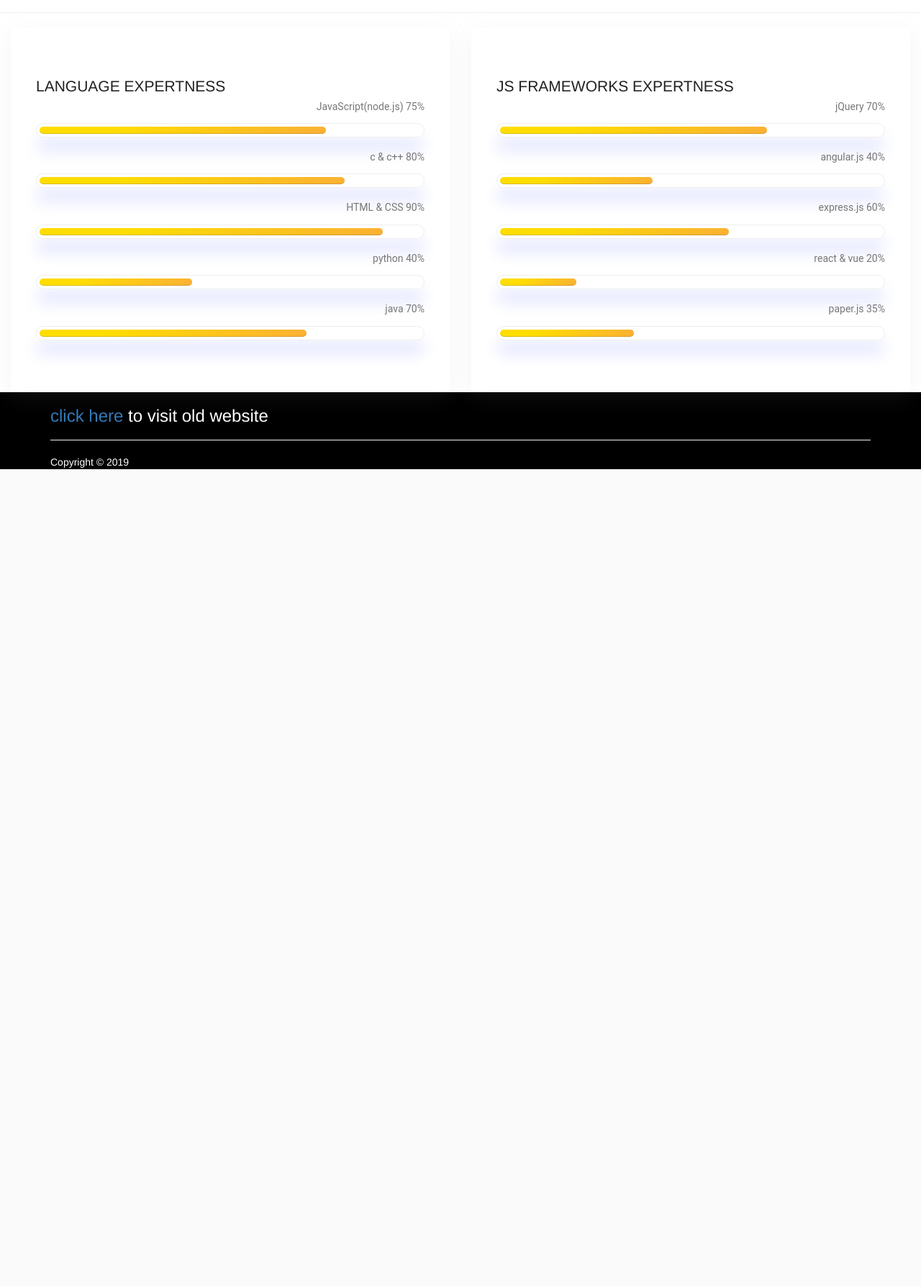
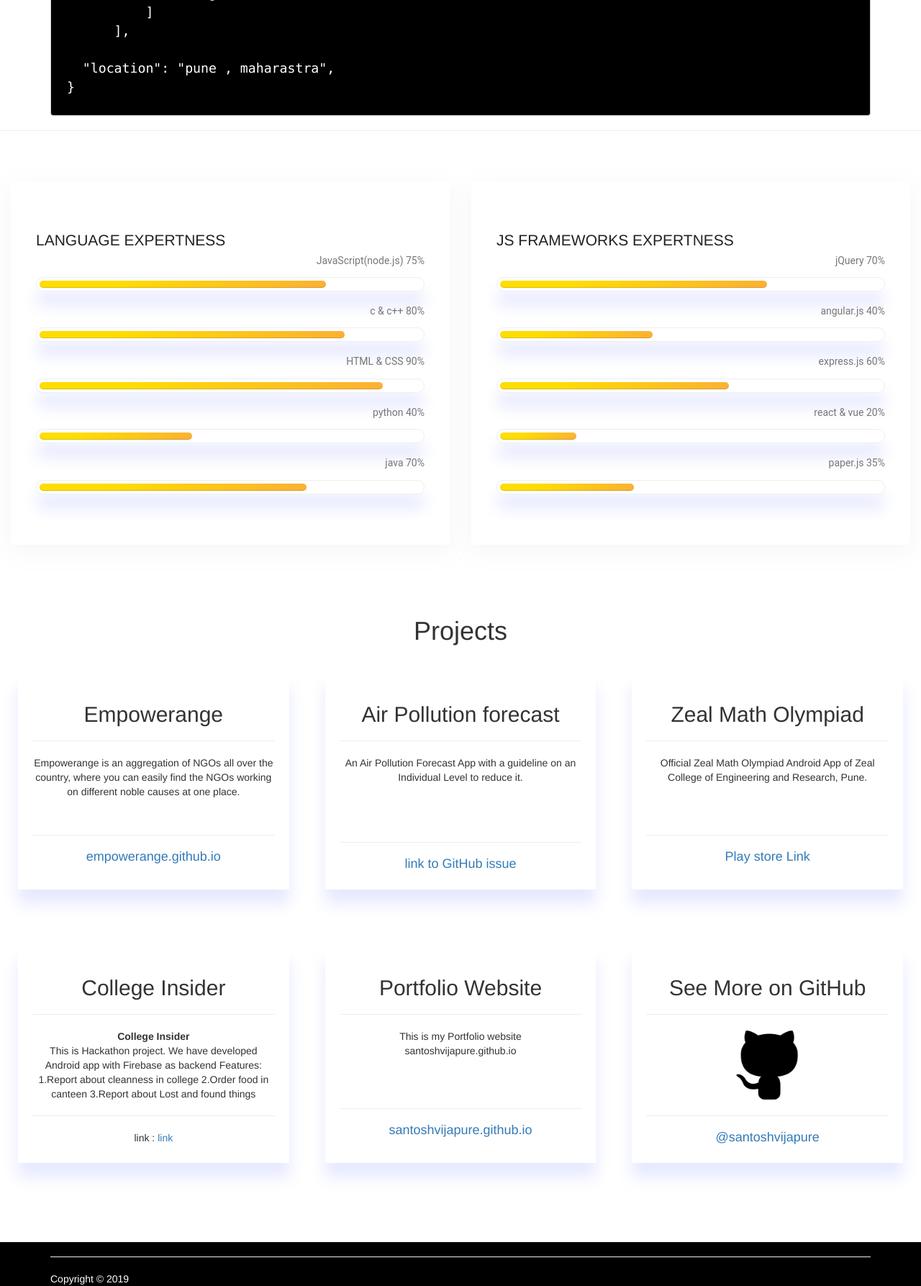
Before and after one commit to santoshvijapure/santoshvijapure.github.io, a PHP site: page /index/index.html in a window 1280 px wide. Shown: the part 1863-3650 px from the top of the page at 72% size. Before the commit the page ends 2515 px from the top, so only its background shows below. Run offline with PHP 8.4, Linux system fonts and the light colour scheme.

Commit message:
work details added some changes in GIT-APP

```diff
--- a/index/Style.css
+++ b/index/Style.css
@@ -4,7 +4,7 @@
 }
 .pageOne{
    height: 100vh;
-   padding-top: 100px;;
+   padding-top: 50px;
 }
 .my-img{
     /* padding-top: 10%; */
@@ -34,19 +34,12 @@
 
       /* width: 300px; */
       padding: auto;
+  }
 
-  }
   pre{
       background: black;
       color: green;
   }
-
-
-
-
-
-
-
 
   /* progress bar css  */
 
@@ -59,8 +52,6 @@
       font-size: 21px;
       text-transform: uppercase;
 }
-
-
       .tools_expert .skill_main .skill_item h4 {
         text-align: right;
         font-size: 14px;
@@ -92,7 +83,7 @@
              background-image: -webkit-linear-gradient(0deg, #8490ff 0%, #62bdfc 100%);
             background-image: -ms-linear-gradient(0deg, #8490ff 0%, #62bdfc 100%);*/
           }
-        }
+
 
         .tools_expert {
             margin-top: 50px;
@@ -105,3 +96,15 @@
     height: 100% !important;
 padding: 4px !important;
 }
+
+
+
+
+.work-card{
+  margin: 10px;
+  margin-top: 30px;
+  padding: 20px;
+  box-shadow: 0px 20px 20px 0px rgba(132, 144, 255, 0.2);
+  height: 300px;
+  text-align: center;
+}
--- a/index/index.html
+++ b/index/index.html
@@ -61,7 +61,7 @@
                     <li class="active"><a href="#">Home</a></li>
                     <li ><a href="#about">About</a></li>
                     <li ><a href="#" onclick="xD()">Blog</a></li>
-                    <li ><a href="#services">Work</a></li>
+                    <li ><a href="#work">Work</a></li>
                     <li ><a href="#social">Contact</a></li>
                 </ul>
                 </div> <!--ul-li-->
@@ -92,7 +92,7 @@
             <pre id="social">
   var root =
   {
-    "node_id": "MDQ6VXNlcjI5MTc0MDg5",
+    "node_id": "MDa6VINlsjIH5MAT0Mg5",
 
     "name":"Santosh vijapure",
 
@@ -102,7 +102,7 @@
         <a href="https://facebook.com/Santoshkumar.vijapure">Facebook</a>
         <a href="https://www.instagram.com/santosh.js/">Instagram </a>
         <a href="https://twitter.com/sant0shvijapure">Twitter</a>
-    ]
+    ],
 
     "skills":[
 
@@ -120,10 +120,14 @@
             express,
             bootstrap,
             angular.js,
-
+            paper.js
             ]
-        ]
-
+        "DB":[
+                "firebase",
+                "mySql",
+                "mongoDB"
+            ]
+        ],
 
     "location": "pune , maharastra",
   }
@@ -222,64 +226,166 @@
 
 <!-- Progress bar Ends -->
 
-
+<br>
+<br>
+<br>
+<br>
 <!-- portfolio behgins -->
 
-<div class="container-fluid">
-    <!-- <h1 class="text-center">My Work</h1> -->
+<div class="container-fluid " id="work">
+
+
+    <h1 class="text-center">Projects</h1>
 
     <div class="row">
-        <div class="col-lg-3 col-md-4 col-sm-6">
-            <div class="work-card"></div>
-        </div>
-        <div class="col-lg-3 col-md-4 col-sm-6">
-            <div class="work-card"></div>
-        </div>
-        <div class="col-lg-3 col-md-4 col-sm-6">
-            <div class="work-card"></div>
-        </div>
-    </div>
-    <div class="row">
-            <div class="col-lg-3 col-md-4 col-sm-6">
-                <div class="work-card"></div>
+
+            <div class="col-lg-4 col-md-4 col-sm-6">
+                    <div class="work-card ">
+                        <h2 class="text-center">
+                            Empowerange
+                        </h2>
+                        <hr>
+                        <p>
+                            Empowerange is an aggregation of NGOs all over the country, where you can easily find the NGOs working on different noble causes at one place.                            </p>
+                        <br>
+
+                            <hr>
+
+                        <p>
+
+                         <h4> <a href="https://empowerange.github.io"> empowerange.github.io  </a> </h4>
+                        </p>
+                    </div>
             </div>
-            <div class="col-lg-3 col-md-4 col-sm-6">
-                <div class="work-card"></div>
+
+            <div class="col-lg-4 col-md-4 col-sm-6">
+                    <div class="work-card ">
+                        <h2 class="text-center">
+                            Air Pollution forecast
+                        </h2>
+                        <hr>
+                        <p>
+                            An Air Pollution Forecast App with a guideline on an Individual Level to reduce it.
+                            <br>
+                            <br>
+                            <br>
+                            <br>
+                            <hr>
+                        <p>
+                          <h4>  <a href="https://github.com/hackferenceindia/submissions/issues/20"> link to GitHub issue </a> </h4>
+                        </p>
+                    </div>
             </div>
-            <div class="col-lg-3 col-md-4 col-sm-6">
-                <div class="work-card"></div>
-            </div>
-    </div>
-
-    <!-- <div class="row">
-                <div class="col-lg-3 col-md-4 col-sm-6">
-                    <div class="work-card"></div>
-                </div>
-                <div class="col-lg-3 col-md-4 col-sm-6">
-                    <div class="work-card"></div>
-                </div>
-                <div class="col-lg-3 col-md-4 col-sm-6">
-                    <div class="work-card"></div>
-                </div>
-    </div>
-                      -->
 
 
 
+                    <div class="col-lg-4 col-md-4 col-sm-6">
+                            <div class="work-card ">
+                                <h2 class="text-center">
+                                    Zeal Math Olympiad
+                                </h2>
+                                <hr>
+                                <p>
+                                        Official Zeal Math Olympiad Android App of Zeal College of Engineering and Research, Pune.
+                                </p>
+                                <br>
+                                <br>
+
+                                <hr>
+                                <h4>
+                                    <a href="https://play.google.com/store/apps/details?id=com.prathameshmore.zealmatholympiad&hl=en_IN">
+                                    Play store Link
+                                    </a>
+                                </h4>
+                            </div>
+                        </div>
+
+    </div>
+
+    <br>
+    <br>
+
+    <div class="row">
+            <div class="col-lg-4 col-md-4 col-sm-6">
+                    <div class="work-card ">
+                        <h2 class="text-center">
+                           College Insider
+                        </h2>
+                        <hr>
+                        <p>
+                               <b> College Insider </b> <br>
+
+                                This is Hackathon project. We have developed Android app with Firebase as backend
+                                Features: <br>
+
+                                1.Report about cleanness in college
+                                2.Order food in canteen
+                                3.Report about Lost and found things
+
+                        </p>
+                        <hr>
+                        <p>
+
+                        link : <a href="#">link </a>
+                        </p>
+                    </div>
+                </div>
+
+                <div class="col-lg-4 col-md-4 col-sm-6">
+                        <div class="work-card ">
+                            <h2 class="text-center">
+                                Portfolio Website
+                            </h2>
+                            <hr>
+                            <p>
+                                    This is my Portfolio website
+                                    <br>
+                                    santoshvijapure.github.io
+                            </p>
+                            <br>
+                            <br>
+                            <hr>
+                            <p>
+                               <h4>  <a href="santoshvijapure.github.io">santoshvijapure.github.io</a> </h4>
+
+                            </p>
+                        </div>
+                    </div>
+
+                    <div class="col-lg-4 col-md-4 col-sm-6">
+                            <div class="work-card ">
+                                <h2 class="text-center">
+                                    See More on GitHub
+                                </h2>
+                                <hr>
+                              <center>  <img src="img/octa.png" class="img img-responsive" style="height:100px;" alt=""> </center>
+                                <hr>
+                                <p>
+
+                                <h4>
+                                    <a href="https://github.com/santoshvijapure" >
+                                        @santoshvijapure
+                                    </a>
+                                </h4>
+                                </p>
+                            </div>
+                        </div>
+
+    </div>
+
 </div>
-
-
-
-
 
 <!-- portfolio ends -->
 
-
+<br>
+<br>
+<br>
+<br>
+<br>
 
 <!-- ------------------- footer ------------------- -->
 <footer class="">
     <div class="footer container">
-       <h3> <a href="/oldSite/index.html">click here</a> to visit old website </h3>
         <hr>
 Copyright © 2019
     </div>
--- a/index/script.js
+++ b/index/script.js
@@ -24,7 +24,3 @@
 function xD() {
   alert("comming sooon !!!! :)")
 }
-
-var url ="https://api.github.com/users/santoshvijapure/repos";
-var x= $.getJSON(url);
-console.log(x.responseJSON);
--- a/script.js
+++ b/script.js
@@ -1,3 +1,4 @@
+// smooth scroll
 $(document).ready(function(){
   $("a").on('click', function(event) {
     if (this.hash !== "") {
@@ -8,6 +9,6 @@
       }, 800, function(){
         window.location.hash = hash;
       });
-    } // End if
+    }
   });
 });
--- a/style.css
+++ b/style.css
@@ -3,29 +3,22 @@
 /* smooth scroll  */
 html {
     scroll-behavior: smooth;
-  }
+}
+
+
+nav a .navbar-brand{
+    color: white !important;
+}
+
+  body{
+      margin-top: 60px;
+    }
 
 /* navbar styeles  */
 
-nav{
-    /* height : 1.5em !important; */
-}
 .active{
         border-bottom: 3px solid yellow;
 }
-
-
-
-
-
-
-
-
-
-
-
-
-
 /* footer style  */
 footer{
     background: black;
```
Also changed, not shown: git-app/index.html (+115 -0 lines), git-app/script.js (+11 -0 lines), git-app/style.css (+31 -0 lines), index/img/octa.png (added).
